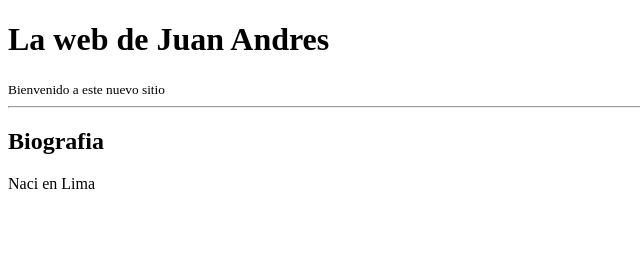
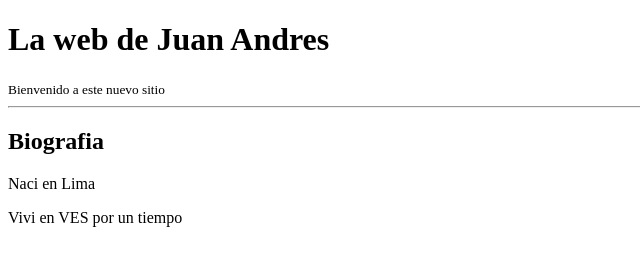
Before and after one commit to JuanZac27/primersitio, a plain HTML site: page index.html in a window 1280 px wide. Shown: the whole page, without its empty margins (0-640 px from the left). Drawn offline with Linux system fonts and the light colour scheme.

Commit message:
agregado cambio en section

```diff
--- a/index.html
+++ b/index.html
@@ -15,6 +15,7 @@
             <section>
                 <h2>Biografia</h2>
                 <p>Naci en Lima</p>
+                <p>Vivi en VES por un tiempo</p>
             </section>
         </main>
 </body>
```
